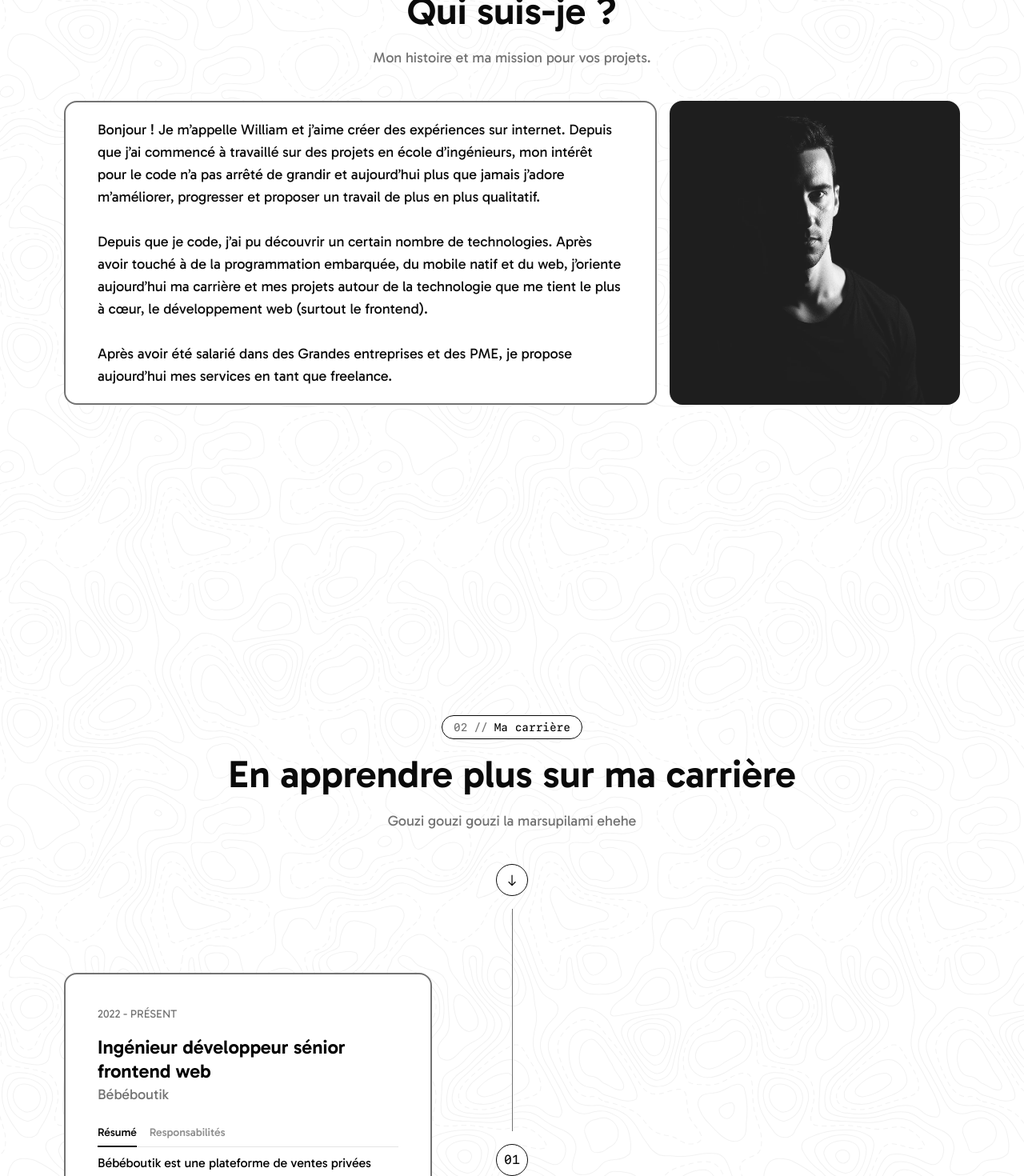
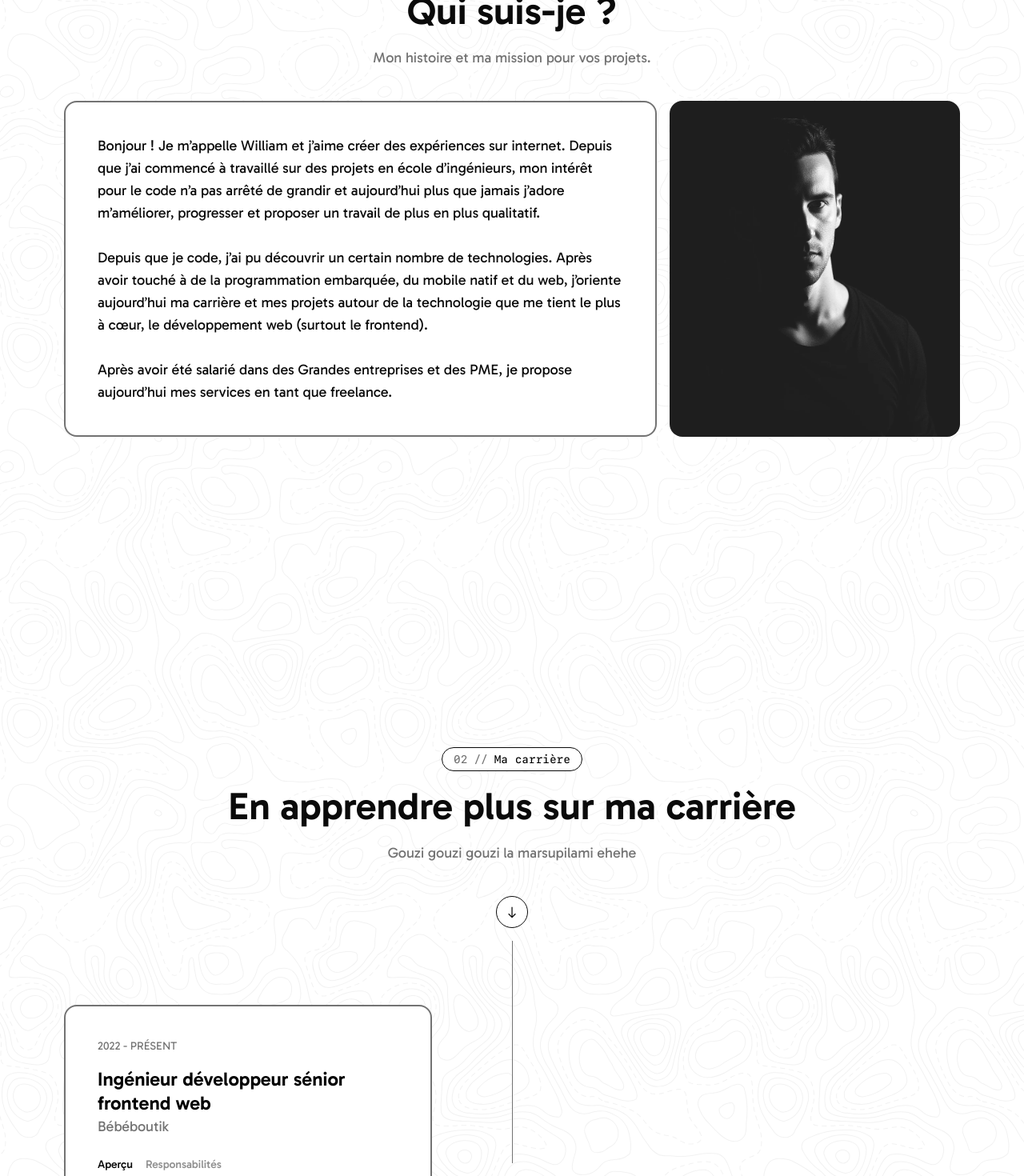
Before and after one commit to pepew-le-boss/portfolio, a Next.js app: page /en in a window 1280 px wide. Shown: the part 1040-2510 px from the top of the page at 80% size. Built offline with nearby package versions, Linux system fonts and the light colour scheme.

Commit message:
improve css + add translations on card experiences

```diff
--- a/src/app/[lang]/layout.tsx
+++ b/src/app/[lang]/layout.tsx
@@ -41,7 +41,9 @@ export default function RootLayout({ children, params }: { children: ReactNode;
 // x faire que le header disparaisse quand on scroll vers le bas et réapparaisse quand on scroll vers le haut: https://www.gopidge.com/
 // x en mode mobile mettre le header en bas de l'écran ?
 // Dans la section mes projets, mettre les screens dans des mockups. cf: https://pix.framer.website/
+// Dans la section mes projets, faire un effet de spotlight sur les images. cf: https://motion-primitives.com/docs/tilt#tilt-with-spotlight
 // Faire une animation sur les images en hover, cf: https://cal.com/fr/platform?month=2024-11&date=2024-11-28
-// Faire un effet de skew sur les cards des technos. cf: https://animata.design/docs/card/github-card-skew
+// Faire un effet de skew sur les cards des technos. cf: https://animata.design/docs/card/github-card-skew ou ça https://motion-primitives.com/docs/tilt
 // Faire un effet de gravité en easter egg, cf: https://www.designspells.com/spells/apps-fall-to-the-bottom-of-the-screen-when-a-search-yields-no-results-on
 // Voir pour utiliser la font de https://mode.com/
+// Voir pour utiliser la font de https://fonts.google.com/specimen/Geist+Mono
--- a/src/components/client/feature/header/Header.tsx
+++ b/src/components/client/feature/header/Header.tsx
@@ -49,7 +49,7 @@ export function Header({ headerTranslations }: HeaderProps) {
   return (
     <header
       className={cn(
-        "fixed left-0 right-0 z-10 mx-5 flex items-center justify-between gap-6 border-b border-b-transparent px-5 py-5 [transition:all_300ms,_border_100ms] sm:mx-10",
+        "fixed left-0 right-0 z-10 mx-5 flex items-center justify-between gap-6 border-b border-b-transparent p-5 [transition:all_300ms,_border_100ms] sm:mx-10",
         {
           "mt-2 rounded-2xl border border-muted-foreground bg-background px-4 py-3 shadow-sm [transition:all_300ms,_border_300ms] lg:mx-20": hasPageScrolled,
           "mt-0 -translate-y-full": !isHeaderVisible,
--- a/src/components/server/feature/about-me/AboutMe.tsx
+++ b/src/components/server/feature/about-me/AboutMe.tsx
@@ -22,7 +22,7 @@ export function AboutMe({ translationsAboutMe }: AboutMeProps) {
     >
       <div className="grid w-full grid-flow-row-dense grid-cols-6 gap-4">
         <Reveal className="animate-appearance-left animation-delay-[0.8s] animation-appearance-base">
-          <div className="col-span-6 rounded-2xl border-2 border-muted-foreground bg-background px-5 py-2.5 lg:col-span-4 lg:px-10 lg:py-5">
+          <div className="col-span-6 rounded-2xl border-2 border-muted-foreground bg-background p-5 lg:col-span-4 lg:p-10">
             <p className="text-base text-foreground md:text-lg">
               {translationsAboutMe.paragraph1}
               <br />
--- a/src/components/server/feature/career/TimelineCard.tsx
+++ b/src/components/server/feature/career/TimelineCard.tsx
@@ -14,7 +14,7 @@ export function TimelineCard({ experience, isEven, translationsCareer }: Timelin
   return (
     <Reveal className={cn("animate-appearance-left animation-delay-[0.1s] animation-appearance-base", { "animate-appearance-right": isEven })}>
       <div
-        className={cn("col-start-1 flex max-w-lg flex-col gap-4 rounded-2xl border-2 border-muted-foreground bg-background p-10 lg:max-w-none", {
+        className={cn("col-start-1 flex max-w-lg flex-col gap-4 rounded-2xl border-2 border-muted-foreground bg-background p-5 sm:p-10 lg:max-w-none", {
           "col-start-3": isEven
         })}
       >
@@ -25,8 +25,8 @@ export function TimelineCard({ experience, isEven, translationsCareer }: Timelin
         </div>
         <Tabs defaultValue="account">
           <TabsList>
-            <TabsTrigger value="account">Résumé</TabsTrigger>
-            <TabsTrigger value="password">Responsabilités</TabsTrigger>
+            <TabsTrigger value="account">{translationsCareer.overview}</TabsTrigger>
+            <TabsTrigger value="password">{translationsCareer.responsibilities}</TabsTrigger>
           </TabsList>
           <TabsContent value="account">
             <p>{experience.overview}</p>
--- a/src/locales/en.json
+++ b/src/locales/en.json
@@ -35,7 +35,8 @@
         "stat_card_3": "à l'écoute du besoin"
     },
     "career": {
-        "see_more": "Voir plus",
+        "overview": "Aperçu",
+        "responsibilities": "Responsabilités",
         "experiences": [
             {
                 "title": "Ingénieur développeur sénior frontend web",
--- a/src/locales/fr.json
+++ b/src/locales/fr.json
@@ -35,7 +35,8 @@
         "stat_card_3": "à l'écoute de vos besoins"
     },
     "career": {
-        "see_more": "Voir plus",
+        "overview": "Aperçu",
+        "responsibilities": "Responsabilités",
         "experiences": [
             {
                 "title": "Ingénieur développeur sénior frontend web",
```
